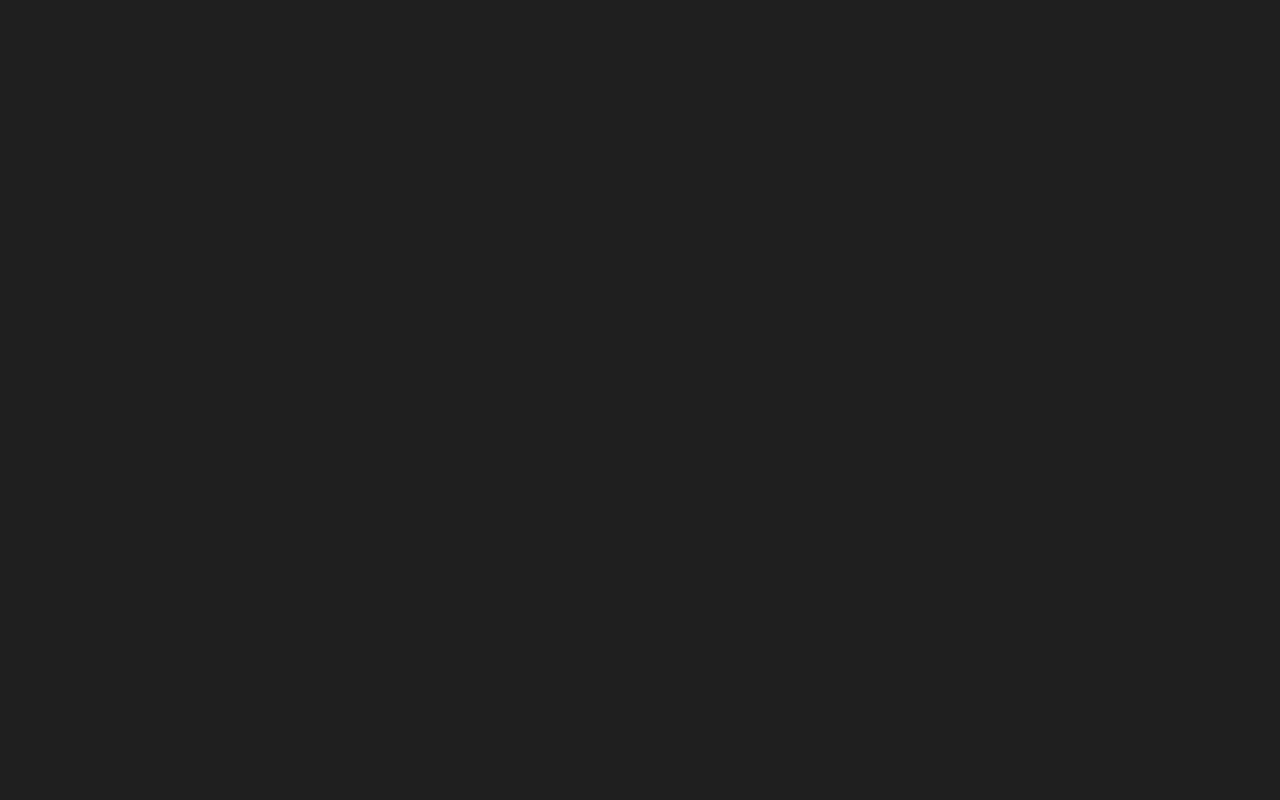
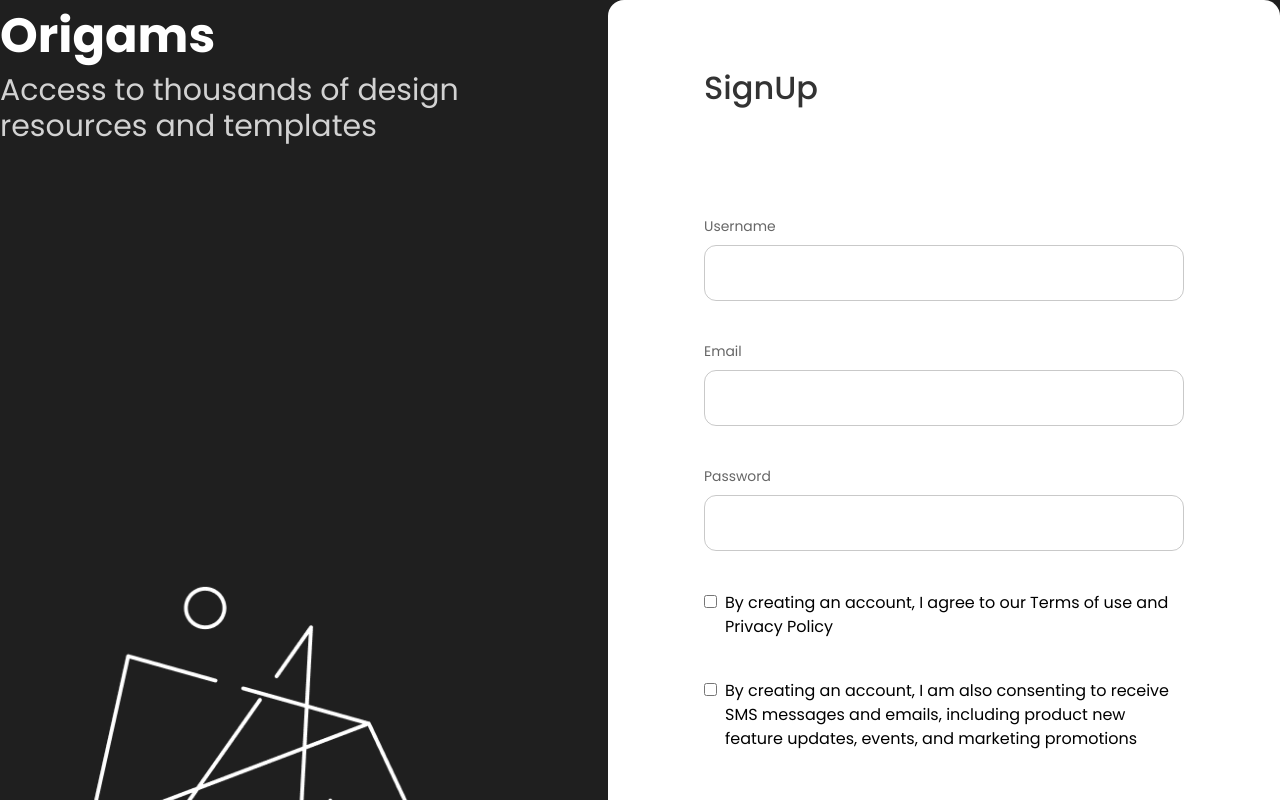
Before and after one commit to dudzvs/subscription-client, a React (Vite) app: page /login in a window 1280 px wide. Before the commit this address had no page. Shown: the top 800 px of the page. Built offline with nearby package versions, Linux system fonts and the light colour scheme.

Commit message:
refactor: generalize SignUp layout into AuthLayout and update routes - Created Auth wrapper to generalize auth pages structure - Renamed SignUp layout component to FormWrapper for reuse

```diff
--- a/src/App.tsx
+++ b/src/App.tsx
@@ -1,13 +1,18 @@
 import SignUpPage from './components/page/SignUp.tsx';
 import { Route, Routes } from 'react-router';
+import AuthLayout from './components/layout/Auth.tsx';
 
 function App() {
 	return (
 		<div className="h-screen flex flex-col">
 			<header>{/*<Nav />*/}</header>
-			<main className="my-auto">
+			<main className="my-auto flex">
 				<Routes>
-					<Route path="/signup" element={<SignUpPage />} />
+					{/*<Route index element={<Home />} />*/}
+					<Route element={<AuthLayout />}>
+						<Route path="/login" element={<SignUpPage />} />
+						{/*<Route path="register" element={<SignInPage />} />*/}
+					</Route>
 				</Routes>
 			</main>
 		</div>
--- /dev/null
+++ b/src/components/layout/Auth.tsx
@@ -0,0 +1,20 @@
+import { Outlet } from 'react-router';
+
+const AuthLayout = () => {
+	return (
+		<div className="flex flex-col md:flex-row md:items-center items-baseline w-full justify-center gap-20">
+			<div className="flex flex-col items-center h-full justify-between">
+				<div>
+					<h1>Origams</h1>
+					<p className="text-3xl max-w-xl h-max text-white opacity-80">
+						Access to thousands of design resources and templates
+					</p>
+				</div>
+				<img src="/images/Illustration.png" alt="illustration" />
+			</div>
+			<Outlet />
+		</div>
+	);
+};
+
+export default AuthLayout;
--- a/src/components/layout/SignUp.tsx
+++ b/src/components/layout/Form.tsx
@@ -1,6 +1,6 @@
 import React from 'react';
 
-const SignUp = ({
+const FormWrapper = ({
 	children,
 	submitFn,
 }: {
@@ -11,10 +11,10 @@ const SignUp = ({
 		<form
 			onSubmit={submitFn}
 			method="POST"
-			className="bg-white w-2xl rounded-2xl py-24 items-start flex flex-col gap-10 px-24">
+			className="bg-white w-2xl rounded-2xl py-16 items-start flex flex-col gap-10 px-24">
 			{children}
 		</form>
 	);
 };
 
-export default SignUp;
+export default FormWrapper;
--- a/src/components/page/SignUp.tsx
+++ b/src/components/page/SignUp.tsx
@@ -1,7 +1,7 @@
 import InputGroup from '../ui/molecules/InputGroup.tsx';
 import Button from '../ui/atoms/Button.tsx';
-import SignUp from '../layout/SignUp.tsx';
-import React, { useEffect, useState } from 'react';
+import AuthLayout from '../layout/Form.tsx';
+import React, { useState } from 'react';
 
 const SignUpPage = () => {
 	const [formData, setFormData] = useState({
@@ -17,8 +17,6 @@ const SignUpPage = () => {
 		password: { error: false, msg: '' },
 		terms: { error: false, msg: '' },
 	});
-
-	useEffect(() => {});
 
 	function handleClick() {
 		console.log('clicked');
@@ -82,8 +80,8 @@ const SignUpPage = () => {
 	}
 
 	return (
-		<div className="flex flex-row-reverse w-full p-16 justify-evenly items-baseline">
-			<SignUp submitFn={handleSubmit}>
+		<div className="flex">
+			<AuthLayout submitFn={handleSubmit}>
 				<h3>SignUp</h3>
 				<InputGroup
 					inputLabel={'username'}
@@ -143,17 +141,7 @@ const SignUpPage = () => {
 						Log in
 					</a>
 				</span>
-			</SignUp>
-
-			<div className="flex flex-col items-start h-[900px] justify-between">
-				<div>
-					<h1>Origams</h1>
-					<p className="text-3xl max-w-xl h-max text-white opacity-80">
-						Access to thousands of design resources and templates
-					</p>
-				</div>
-				<img className="" src="/images/Illustration.png" alt="illustration" />
-			</div>
+			</AuthLayout>
 		</div>
 	);
 };
```
